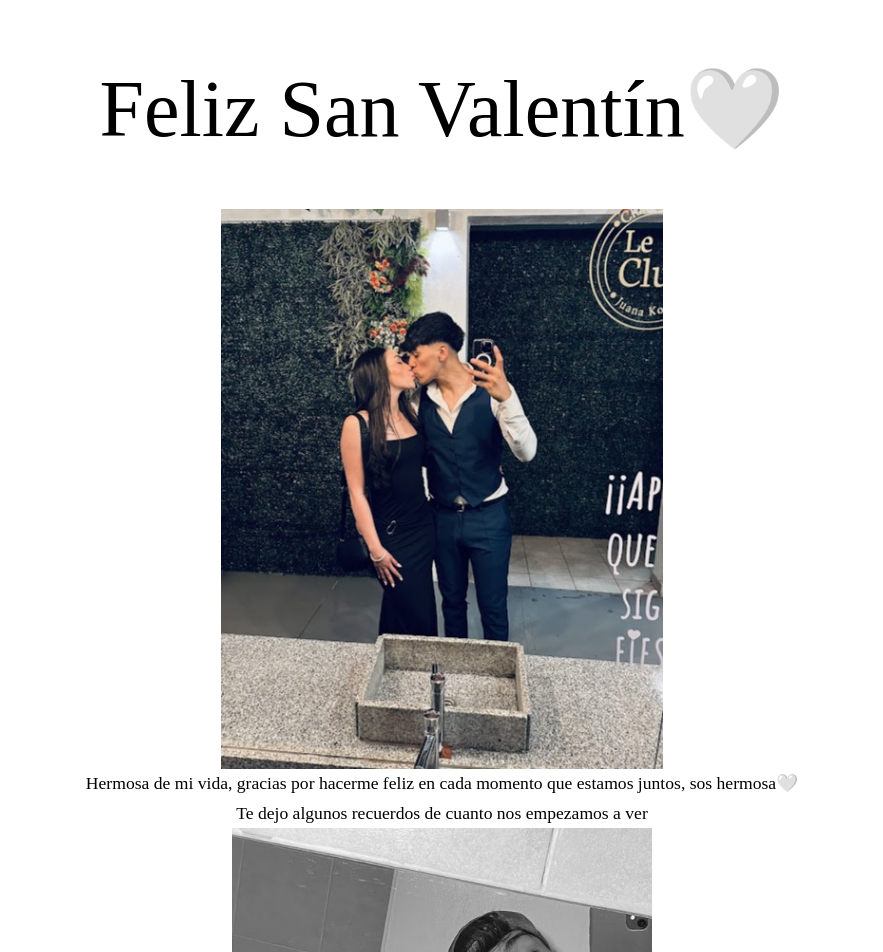
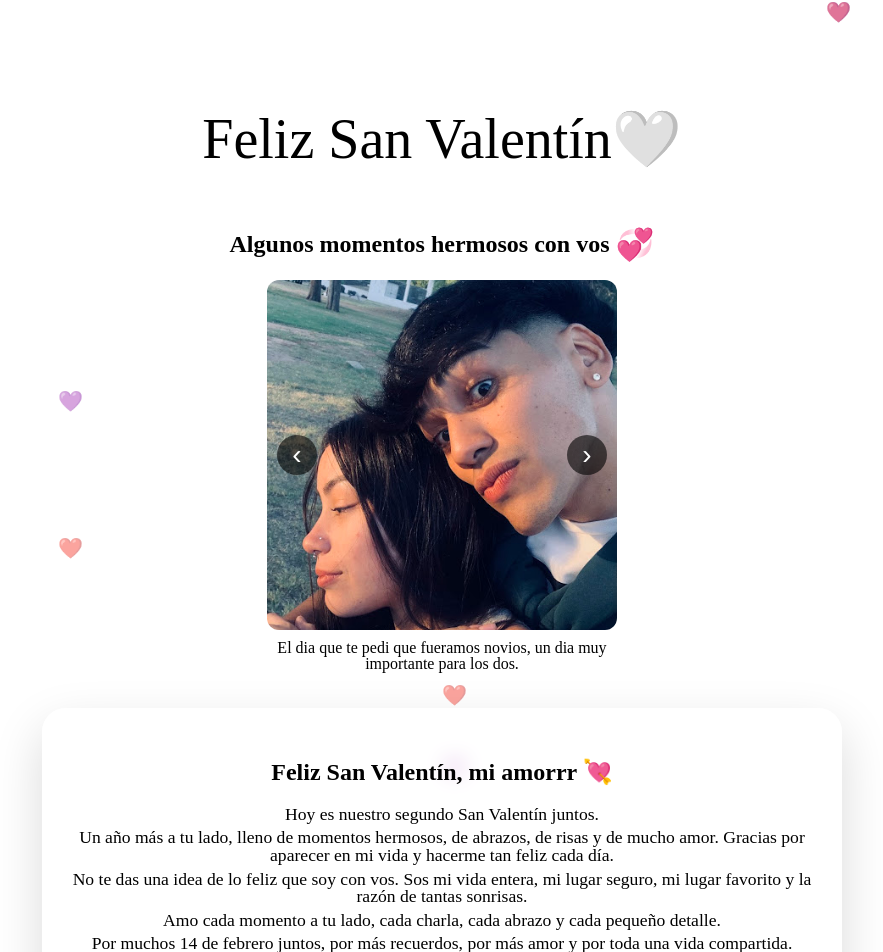
Before and after one commit to barrosomatias990/san-valentin, a React (Vite) app: page / in a window 1280 px wide. Shown: the top 952 px of the page, without its empty margins (198-1081 px from the left). Built offline with nearby package versions, Linux system fonts and the light colour scheme.

Commit message:
Actualizo componentes y estilos

```diff
--- /dev/null
+++ b/src/App.css
@@ -0,0 +1,42 @@
+#root {
+  max-width: 1280px;
+  margin: 0 auto;
+  padding: 2rem;
+  text-align: center;
+}
+
+.logo {
+  height: 6em;
+  padding: 1.5em;
+  will-change: filter;
+  transition: filter 300ms;
+}
+.logo:hover {
+  filter: drop-shadow(0 0 2em #646cffaa);
+}
+.logo.react:hover {
+  filter: drop-shadow(0 0 2em #61dafbaa);
+}
+
+@keyframes logo-spin {
+  from {
+    transform: rotate(0deg);
+  }
+  to {
+    transform: rotate(360deg);
+  }
+}
+
+@media (prefers-reduced-motion: no-preference) {
+  a:nth-of-type(2) .logo {
+    animation: logo-spin infinite 20s linear;
+  }
+}
+
+.card {
+  padding: 2em;
+}
+
+.read-the-docs {
+  color: #888;
+}
--- a/src/App.jsx
+++ b/src/App.jsx
@@ -1,55 +1,69 @@
+import BookFotos from "./BookFotos";
+import Corazones from "./Corazones";
+
 function App() {
   return (
-    <div className="container">
-      <h1>Feliz San Valentín🤍</h1>
+    <>
+      <main className="container">
+        <Corazones />
+        <h1 className="fade-title">
+          Feliz San Valentín🤍
+        </h1>
 
-      <img src="/fotos/IMG_0674.jpg" style= {{height: "70vh", alignContent: "center", alignItems: "center"}} ></img>
-      <p>Hermosa de mi vida, gracias por hacerme feliz en cada momento que estamos juntos, sos hermosa🤍</p>
-      <p>Te dejo algunos recuerdos de cuanto nos empezamos a ver</p>
+        <h2 className="fade-subtitle">
+          Algunos momentos hermosos con vos <span className="emoji">💞</span>
+        </h2>
 
-      <img src="/fotos/IMG_0009.jpg" style= {{height: "70vh", alignContent: "center", alignItems: "center"}} ></img>
-      <br />
-      <p>Como olvidarme de las primeras veces que venias a casa, me encantaba verte sonreir y estar conmigo</p>
+        <div className="zoom-photo">
+          <BookFotos
+            slides={[
+              { src: "/fotos/IMG_1836.jpg", texto: "El dia que te pedi que fueramos novios, un dia muy importante para los dos." },
+              { src: "/fotos/IMG_0674.jpg", texto: "El egreso de mi hermano, la pasamos super lindo" },
+              { src: "/fotos/FullSizeRender_Original.JPG", texto: "Foto gym, es la primer foto que subimos estando en el gym" },
+              { src: "/fotos/IMG_0292.jpg", texto: "Primer verano juntos, fue muy lindo y estuvimos en varios lugares, me encanto ese verano con vos" },
+              { src: "/fotos/IMG_0554_Original.jpg", texto: "Salida al cine, me invitaste vos amor de mi vida, me gusto mucho la película" },
+              { src: "/fotos/IMG_0624.jpg", texto: "Amor de mi vida mostrando su cara hermosa, me encantaaa" },
+              { src: "/fotos/IMG_1149.jpg", texto: "Primer San Valentin juntos, fuimos a potrerooo" },
+              { src: "/fotos/IMG_1256.jpg", texto: "Hermosa de mi vida, contenta cenando" },
+              { src: "/fotos/IMG_1675.jpg", texto: "Primer foto en el gym (quiero volver a esos momentos super lindos)" },
+              { src: "/fotos/IMG_1683.jpg", texto: "Hermosa de mi vida" },
+              { src: "/fotos/IMG_1712.jpg", texto: "Cumple de xv de mi prima, estuvo super lindo" },
+              { src: "/fotos/IMG_1837.jpg", texto: "Esta foto me encanta, muy felices a nada de convertirnos en novios💞" },
+              { src: "/fotos/IMG_1960.jpg", texto: "El amor de mi vida me hizo milanesas napolitanas con puré" },
+              { src: "/fotos/IMG_2176.jpg", texto: "Nuestro lugar para vernos siempre" },
+              { src: "/fotos/IMG_2373.jpg", texto: "Hermosa de mi corazón, siempre acompañandome en cada partido" },
+              { src: "/fotos/IMG_2995.jpg", texto: "Un dia lindo en tu casa que sacamos muchas fotossss" },
+              { src: "/fotos/IMG_0009.jpg", texto: "Sabias venir a casa a estar conmigo, super felices y contentos" },
+              { src: "/fotos/IMG_0285.jpg", texto: "Cumple de mi mami, hermosa de mi corazonnn" }
+            ]}
+          />
+        </div>
 
-      <img src="/fotos/IMG_0285.jpg" style= {{height: "70vh", alignContent: "center", alignItems: "center"}} ></img>
-      <br />
-      <p>Para el cumple de mi mami, las cosas estaban empezando a ser lindas de nuevo</p>
-
-      <img src="/fotos/IMG_0292.jpg" style= {{height: "70vh", alignContent: "center", alignItems: "center"}} ></img>
-      <br />
-      <p>Un gran verano, donde disfrutamos monton de cosas lindas</p>
-
-      <img src="/fotos/IMG_1675.jpg" style= {{height: "70vh", alignContent: "center", alignItems: "center"}} ></img>
-      <br />
-      <p>Nuestra primer foto juntos en el gym, un momento que estuve esperando por mucho tiempo. Me encanto</p>
-
-      <img src="/fotos/IMG_1683.jpg" style= {{height: "70vh", alignContent: "center", alignItems: "center"}} ></img>
-      <br />
-      <p>Una de las ultimas fotos que nos sacamos, me encanta verte feliz, TE AMOOOO AMOR DE MI VIDA</p>
-
-      <img src="/fotos/IMG_1837.jpg" style= {{height: "70vh", alignContent: "center", alignItems: "center"}} ></img>
-      <br />
-      <p>Esta foto es muy importante, porque fue un rato antes de que te pidiera que fueses mi novia. Amo esta foto</p>
-
-      <img src="/fotos/IMG-20251219-WA0030.jpg" style= {{height: "70vh", alignContent: "center", alignItems: "center"}} ></img>
-      <br />
-      <p>Hermosa de mi vida, sos todo lo que esta bien. Sos preciosa mi amorrrr</p>
-
-      <img src="/fotos/IMG_2995.jpg" style= {{height: "70vh", alignContent: "center", alignItems: "center"}} ></img>
-      <br />
-      <p>Fotos random que nos sacamos en tu casa, me encanta estarrrr con vosssss</p>
-
-      <img src="/fotos/IMG_2373.jpg" style= {{height: "70vh", alignContent: "center", alignItems: "center"}} ></img>
-      <br />
-      <p>Antes de ir a jugar, Gracias por acompañarme siempre, sos el amor de mi vida</p>
-      <br /><br />
-      <p>Gracias por aparecer en mi vida</p>
-      <p>No te das una idea lo feliz que soy con vos</p>
-      <p>Te amo para toda la vida</p>
-      <p>Matias Barroso</p>
-
-    </div>
-  )
+        <div className="card">
+          <h2>Feliz San Valentín, mi amorrr 💘</h2>
+          <p>Hoy es nuestro segundo San Valentín juntos.</p>
+          <p>
+          Un año más a tu lado, lleno de momentos hermosos, de abrazos, de risas y de mucho amor.
+          Gracias por aparecer en mi vida y hacerme tan feliz cada día.
+          </p>
+          <p>
+          No te das una idea de lo feliz que soy con vos.
+          Sos mi vida entera, mi lugar seguro, mi lugar favorito y la razón de tantas sonrisas.
+          </p>
+          <p>
+          Amo cada momento a tu lado, cada charla, cada abrazo y cada pequeño detalle.
+          </p>
+          <p>
+          Por muchos 14 de febrero juntos, por más recuerdos, por más amor y por toda una vida compartida.
+          </p>
+          <p>
+          Te amo para toda la vida.
+          </p>
+          <p class="firma">Matias Barroso</p>
+        </div>
+      </main>
+    </>
+  );
 }
 
-export default App
+export default App;
--- /dev/null
+++ b/src/BookFotos.jsx
@@ -0,0 +1,41 @@
+import { useState } from "react";
+
+export default function BookFotos({ slides }) {
+  const [index, setIndex] = useState(0);
+
+  const siguiente = () => {
+    setIndex((prev) => (prev + 1) % slides.length);
+  };
+
+  const anterior = () => {
+    setIndex((prev) =>
+      prev === 0 ? slides.length - 1 : prev - 1
+    );
+  };
+
+  return (
+    <div className="insta-wrapper">
+
+      <div className="insta-container">
+        <img
+          src={slides[index].src}
+          alt="Foto"
+          className="insta-img"
+        />
+
+        <button className="flecha izquierda" onClick={anterior}>
+          ‹
+        </button>
+
+        <button className="flecha derecha" onClick={siguiente}>
+          ›
+        </button>
+      </div>
+
+      <p className="descripcion">
+        {slides[index].texto}
+      </p>
+
+    </div>
+  );
+}
--- /dev/null
+++ b/src/Corazones.jsx
@@ -0,0 +1,30 @@
+export default function Corazones() {
+  return (
+    <div className="hearts">
+        <span className="heart" style={{ left: "20%", animationDelay: "0s" }}>💜</span>
+        <span className="heart" style={{ left: "50%", animationDelay: "4s" }}>❤️</span>
+        <span className="heart" style={{ left: "80%", animationDelay: "8s" }}>💜</span>
+        <span className="heart" style={{ left: "20%", animationDelay: "2s" }}>❤️</span>
+        <span className="heart" style={{ left: "50%", animationDelay: "5s" }}>💜</span>
+        <span className="heart" style={{ left: "80%", animationDelay: "9s" }}>❤️</span>
+        <span className="heart" style={{ left: "20%", animationDelay: "0s" }}>💜</span>
+        <span className="heart" style={{ left: "50%", animationDelay: "4s" }}>❤️</span>
+        <span className="heart" style={{ left: "80%", animationDelay: "8s" }}>💜</span>
+        <span className="heart" style={{ left: "20%", animationDelay: "2s" }}>❤️</span>
+        <span className="heart" style={{ left: "50%", animationDelay: "5s" }}>💜</span>
+        <span className="heart" style={{ left: "80%", animationDelay: "9s" }}>❤️</span>
+        <span className="heart" style={{ left: "20%", animationDelay: "0s" }}>💜</span>
+        <span className="heart" style={{ left: "50%", animationDelay: "4s" }}>❤️</span>
+        <span className="heart" style={{ left: "80%", animationDelay: "8s" }}>💜</span>
+        <span className="heart" style={{ left: "20%", animationDelay: "2s" }}>❤️</span>
+        <span className="heart" style={{ left: "50%", animationDelay: "5s" }}>💜</span>
+        <span className="heart" style={{ left: "80%", animationDelay: "9s" }}>❤️</span>
+        <span className="heart" style={{ left: "20%", animationDelay: "0s" }}>💜</span>
+        <span className="heart" style={{ left: "50%", animationDelay: "4s" }}>❤️</span>
+        <span className="heart" style={{ left: "80%", animationDelay: "8s" }}>💜</span>
+        <span className="heart" style={{ left: "20%", animationDelay: "2s" }}>❤️</span>
+        <span className="heart" style={{ left: "50%", animationDelay: "5s" }}>💜</span>
+        <span className="heart" style={{ left: "80%", animationDelay: "9s" }}>❤️</span>
+    </div>
+  );
+}
--- a/src/index.css
+++ b/src/index.css
@@ -5,14 +5,13 @@
   justify-content: center;
   align-items: center;
   background-color: white;
-  display: flex;
-  justify-content: center;
-  align-items: center;
 }
 
 h1 {
-  font-size: 5rem;
+  font-size: 3.5rem;
   font-weight: 300;
+  text-align: center;
+  white-space: nowrap;
 }
 
 p {
@@ -23,3 +22,160 @@ p {
   font-weight: 100;
   font-family: 'Playfair Display', serif;
 }
+
+.insta-container {
+  position: relative;
+  width: 350px;
+  height: 350px;
+  border-radius: 12px;
+  overflow: hidden;
+  background: #eee;
+}
+
+.insta-img {
+  width: 100%;
+  height: 100%;
+  object-fit: cover;
+}
+
+.flecha {
+  position: absolute;
+  top: 50%;
+  transform: translateY(-50%);
+  background: rgba(0,0,0,0.6);
+  color: white;
+  border: none;
+  font-size: 28px;
+  width: 40px;
+  height: 40px;
+  border-radius: 50%;
+  cursor: pointer;
+}
+
+.flecha.izquierda {
+  left: 10px;
+}
+
+.flecha.derecha {
+  right: 10px;
+}
+
+.insta-wrapper {
+  width: 350px;
+}
+
+.descripcion {
+  margin-top: 10px;
+  font-size: 16px;
+  text-align: center;
+  font-weight: 500;
+}
+
+.hearts {
+  position: fixed;
+  inset: 0;
+  pointer-events: none;
+  overflow: hidden;
+}
+
+.heart {
+  position: absolute;
+  font-size: 20px;
+  opacity: 0.15;
+  animation: floatUp 12s linear infinite;
+}
+
+@keyframes floatUp {
+  from {
+    transform: translateY(100vh);
+  }
+  to {
+    transform: translateY(-10vh);
+  }
+}
+
+.container {
+  max-width: 800px;
+  margin: auto;
+  padding: 60px 20px;
+  text-align: center;
+}
+
+.fade-title {
+  opacity: 0;
+  transform: translateY(20px);
+  animation: fadeUp 1.2s ease-out forwards;
+}
+
+.fade-subtitle {
+  opacity: 0;
+  transform: translateY(20px);
+  animation: fadeUp 1.2s ease-out forwards;
+  animation-delay: 0.3s;
+  white-space: nowrap;
+  text-align: center;
+}
+
+.zoom-photo {
+  opacity: 0;
+  transform: scale(0.95);
+  animation: zoomIn 1.2s ease-out forwards;
+  animation-delay: 0.6s;
+}
+
+.card {
+  margin-top: 30px;
+  background: rgba(255, 255, 255, 0.6);
+  backdrop-filter: blur(10px);
+  border-radius: 24px;
+  padding: 30px;
+  box-shadow: 0 20px 50px rgba(0, 0, 0, 0.15);
+}
+
+.firma {
+  margin-top: 15px;
+  font-style: italic;
+  opacity: 0.7;
+}
+
+@keyframes fadeUp {
+  to {
+    opacity: 1;
+    transform: translateY(0);
+  }
+}
+
+@keyframes zoomIn {
+  to {
+    opacity: 1;
+    transform: scale(1);
+  }
+}
+
+@media (max-width: 480px) {
+  h1 {
+    font-size: 2.6rem;
+    white-space: normal;
+  }
+}
+
+.fade-subtitle {
+  opacity: 0;
+  transform: translateY(20px);
+  animation: fadeUp 1.2s ease-out forwards;
+  animation-delay: 0.3s;
+
+  display: inline-flex;
+  align-items: center;
+  justify-content: center;
+  gap: 6px;
+
+  text-align: center;
+  white-space: nowrap;
+}
+
+.fade-subtitle .emoji {
+  font-size: 1.3em;
+  line-height: 1;
+  display: inline-block;
+}
```
